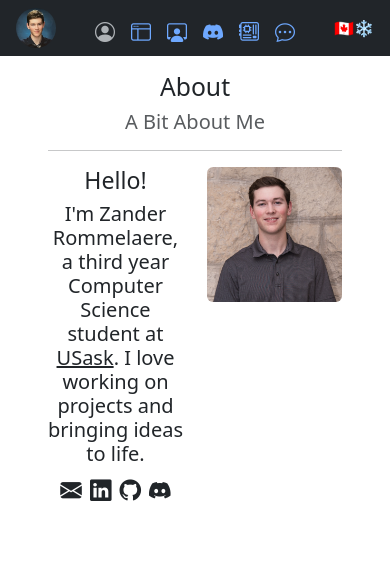
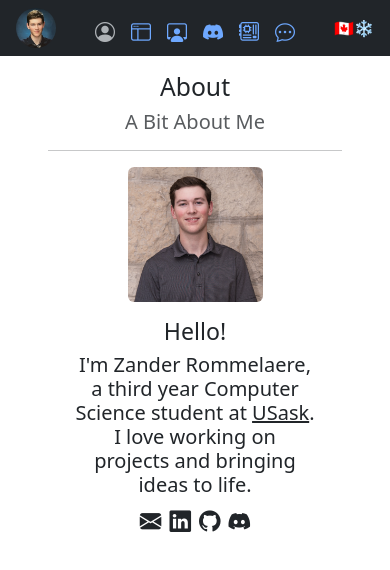
Before and after one commit to Subzeero/domain-root-site, a React (Vite) app in the folder frontend/: page /about/me in a window 390 px wide. Shown: the top 570 px of the page. Built offline with nearby package versions, Linux system fonts and the light colour scheme.

Commit message:
Improve About page on mobile
* Switch from horizontal layout to vertical layout to improve the mobile UX.

```diff
--- a/frontend/src/about/AboutMe.tsx
+++ b/frontend/src/about/AboutMe.tsx
@@ -12,8 +12,17 @@ function AboutMe(): JSX.Element {
         <hr />
       </span>
 
-      <div className="row">
-        <span className="col d-flex flex-column justify-content-center text-center">
+      <div className="row justify-content-center">
+        <span className="col-6">
+          <img
+            src={headshot}
+            alt="Headshot"
+            width="100%"
+            height="auto"
+            className="rounded"
+          ></img>
+        </span>
+        <span className="col-10 d-flex flex-column justify-content-center text-center mt-3">
           <h3>Hello!</h3>
           <h5 className="fw-normal">
             I'm Zander Rommelaere, a third year Computer Science student at{" "}
@@ -53,15 +62,6 @@ function AboutMe(): JSX.Element {
             </a>
           </div>
         </span>
-        <span className="col">
-          <img
-            src={headshot}
-            alt="Headshot"
-            width="100%"
-            height="auto"
-            className="rounded"
-          ></img>
-        </span>
       </div>
     </div>
   );
```
